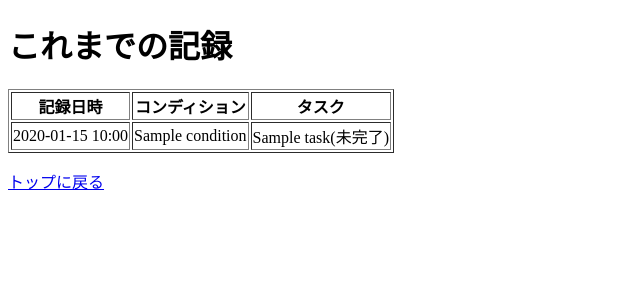
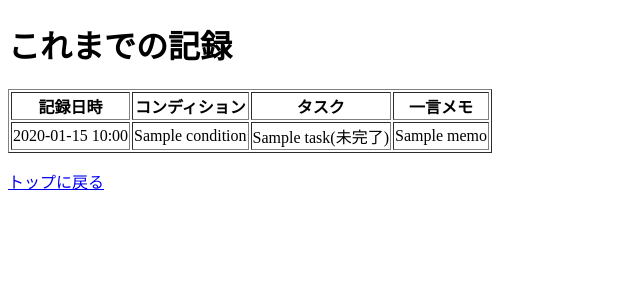
Before and after one commit to Toa3310/t-c_log, a Flask app: template templates/logs.html in a window 1280 px wide. Shown: the top 300 px of the page, without its empty margins (0-640 px from the left). Run offline with Flask 3, Linux system fonts and the light colour scheme; the template is opened without the code that fills it: most values are stand-ins (such as "Sample title", 1, 10 or a date in 2020).

Commit message:
feat: 一言メモを記録できるように変更

```diff
--- a/app.py
+++ b/app.py
@@ -3,7 +3,7 @@ import os
 from datetime import date, datetime
 
 from dotenv import load_dotenv
-from flask import Flask, render_template, request, session
+from flask import Flask, redirect, render_template, request, session, url_for
 
 load_dotenv()
 app = Flask(__name__)
@@ -25,23 +25,29 @@ def init_db():
             condition INTEGER NOT NULL,
             task_name TEXT NOT NULL,
             done INTEGER NOT NULL,
-            created_at TEXT NOT NULL
+            created_at TEXT NOT NULL,
+            memo TEXT
         )
     """)
+
+    columns = [row["name"] for row in conn.execute("PRAGMA table_info(task_logs)")]
+    if "memo" not in columns:
+        conn.execute("ALTER TABLE task_logs ADD COLUMN memo TEXT")
+
     conn.commit()
     conn.close()
 
 init_db()
 
-def save_logs(selected_tasks, condition):
+def save_logs(selected_tasks, condition, memo):
     today = date.today().isoformat()
     now = datetime.now().isoformat()
 
     conn = get_db()
     for task in selected_tasks:
         conn.execute(
-            "INSERT INTO task_logs (date, condition, task_name, done, created_at) VALUES (?, ?, ?, ?, ?)",
-            (today, condition, task["name"], int(task["done"]), now)
+            "INSERT INTO task_logs (date, condition, task_name, done, created_at, memo) VALUES (?, ?, ?, ?, ?, ?)",
+            (today, condition, task["name"], int(task["done"]), now, memo)
         )
     conn.commit()
     conn.close()
@@ -119,7 +125,6 @@ def complete():
 
     all_done = all(task["done"] for task in selected_tasks)
     if all_done:
-        save_logs(selected_tasks, session.get("condition"))
         return render_template("complete.html", tasks=selected_tasks, rate=rate)
 
     return render_template("start.html", tasks=selected_tasks, rate=rate)
@@ -127,13 +132,22 @@ def complete():
 @app.route('/cancel', methods=["POST"])
 def cancel():
     selected_tasks = session.get("selected_tasks", [])
+    rate = completion_rate(selected_tasks)
+    return render_template("cancel.html", tasks=selected_tasks, rate=rate)
+
+@app.route('/save', methods=["POST"])
+def save():
+    memo = request.form.get("memo", "")
+    selected_tasks = session.get("selected_tasks", [])
     condition = session.get("condition")
-    rate = completion_rate(selected_tasks)
+
     if selected_tasks:
-        save_logs(selected_tasks, condition)
+        save_logs(selected_tasks, condition, memo)
+
     session.pop("selected_tasks", None)
     session.pop("condition", None)
-    return render_template("cancel.html", tasks=selected_tasks, rate=rate)
+
+    return redirect(url_for("logs"))
 
 @app.route('/logs')
 def logs():
@@ -147,7 +161,7 @@ def logs():
         if sessions and sessions[-1]["key"] == key:
             sessions[-1]["tasks"].append(row)
         else:
-            sessions.append({"key": key, "condition": CONDITION_LABELS[row["condition"]], "created_at": row["created_at"], "tasks": [row]})
+            sessions.append({"key": key, "condition": CONDITION_LABELS[row["condition"]], "created_at": row["created_at"], "memo": row["memo"], "tasks": [row]})
 
     return render_template("logs.html", sessions=sessions)
 
--- a/templates/logs.html
+++ b/templates/logs.html
@@ -10,6 +10,7 @@
             <th>記録日時</th>
             <th>コンディション</th>
             <th>タスク</th>
+            <th>一言メモ</th>
         </tr>
         {% for s in sessions %}
         <tr>
@@ -20,6 +21,7 @@
                     {{ task.task_name }}{% if task.done %}✅{% else %}(未完了){% endif %}<br>
                 {% endfor %}
             </td>
+            <td>{% if s.memo %}{{ s.memo }}{% endif %}</td>
         </tr>
         {% endfor %}
     </table>
```
Also changed, not shown: templates/cancel.html (+6 -1 lines), templates/complete.html (+6 -1 lines).
